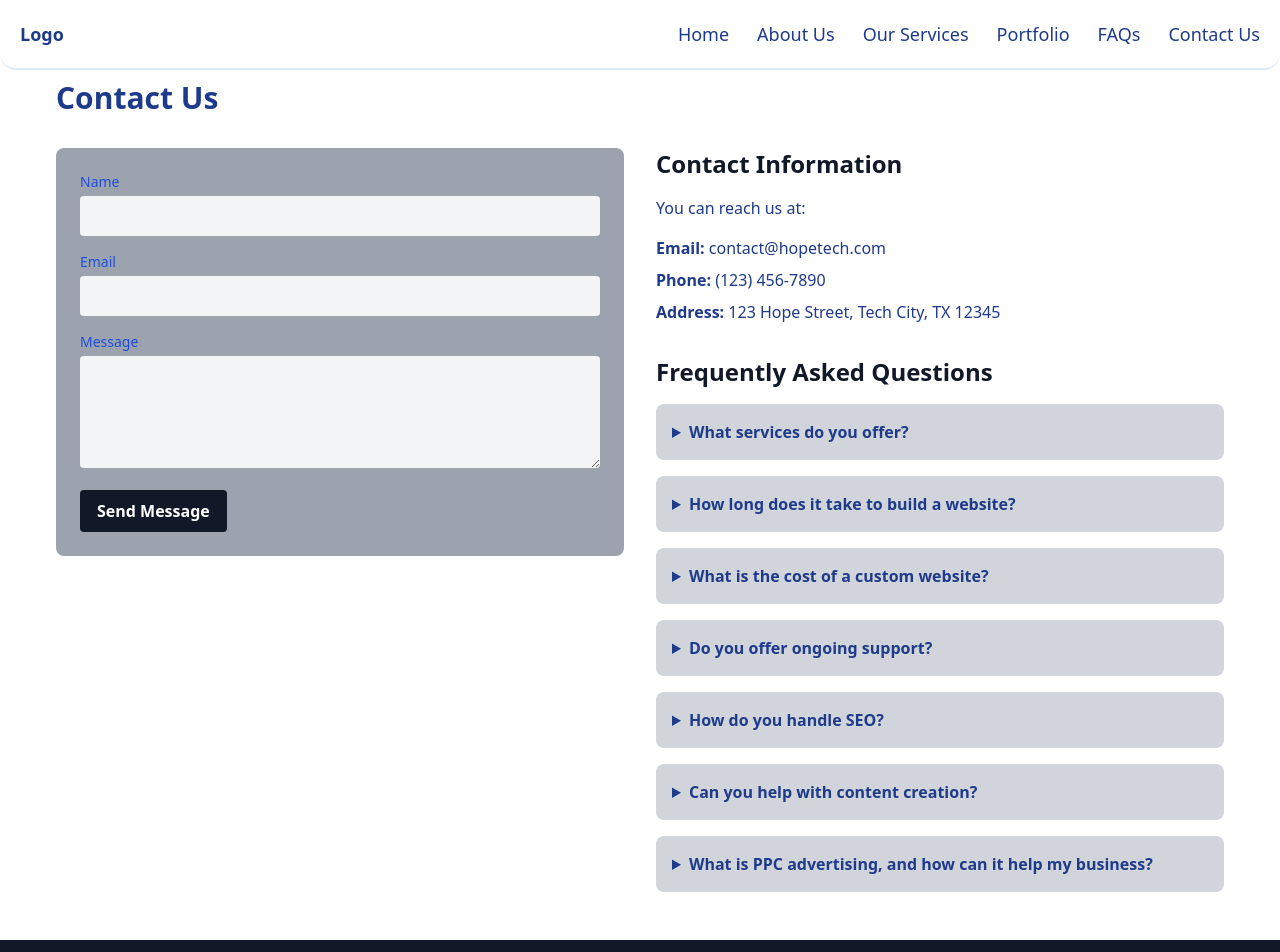
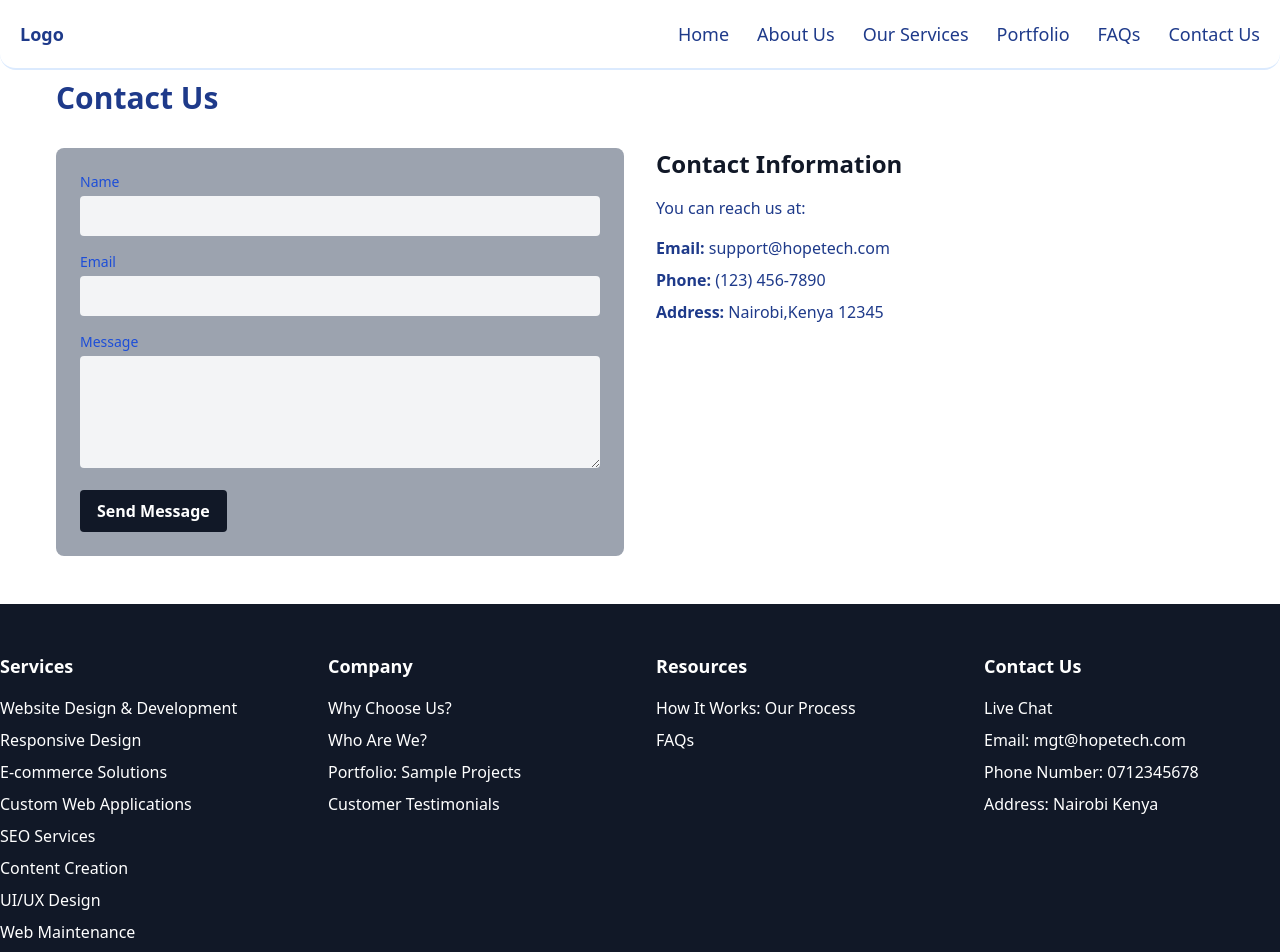
Before and after one commit to winny52/HopeTech, a React (Vite) app: page /contact in a window 1280 px wide. Shown: the top 952 px of the page. Built offline with nearby package versions, Linux system fonts and the light colour scheme.

Commit message:
Scrapped off FAQ in Contact page

```diff
--- a/src/components/Contact.jsx
+++ b/src/components/Contact.jsx
@@ -2,7 +2,7 @@ import React from 'react';
 
 const Contact = () => {
   return (
-    <div className=" text-blue-900 py-12 pt-20 mx-10">
+    <div className="text-blue-900 py-12 pt-20 mx-10">
       <div className="container mx-auto px-4">
         <h2 className="text-3xl font-bold mb-8">Contact Us</h2>
         <div className="grid grid-cols-1 md:grid-cols-2 gap-8">
@@ -28,40 +28,9 @@ const Contact = () => {
           <div>
             <h3 className="text-2xl text-gray-900 font-bold mb-4">Contact Information</h3>
             <p className="mb-4">You can reach us at:</p>
-            <p className="mb-2"><strong>Email:</strong> contact@hopetech.com</p>
+            <p className="mb-2"><strong>Email:</strong> support@hopetech.com</p>
             <p className="mb-2"><strong>Phone:</strong> (123) 456-7890</p>
-            <p className="mb-4"><strong>Address:</strong> 123 Hope Street, Tech City, TX 12345</p>
-            <h3 className="text-2xl  text-gray-900 font-bold mt-8 mb-4">Frequently Asked Questions</h3>
-            <div className="space-y-4">
-              <details className="bg-gray-300 p-4 rounded-lg">
-                <summary className="font-semibold cursor-pointer">What services do you offer?</summary>
-                <p className="mt-2">We offer a comprehensive range of web design and development services, including custom website design, responsive design, e-commerce solutions, custom web applications, UI/UX design, website maintenance, SEO services, content creation, and PPC advertising.</p>
-              </details>
-              <details className="bg-gray-300 p-4 rounded-lg">
-                <summary className="font-semibold cursor-pointer">How long does it take to build a website?</summary>
-                <p className="mt-2">The timeline for building a website depends on the scope and complexity of the project. On average, a custom website can take anywhere from 6 to 12 weeks to complete. This includes the discovery, planning, design, development, and testing phases. We will provide a detailed timeline for your specific project during the planning phase.</p>
-              </details>
-              <details className="bg-gray-300 p-4 rounded-lg">
-                <summary className="font-semibold cursor-pointer">What is the cost of a custom website?</summary>
-                <p className="mt-2">The cost of a custom website varies based on the scope and complexity of the project. We offer competitive pricing and flexible packages to suit different budgets and needs. During the discovery phase, we will provide a detailed quote based on your specific requirements.</p>
-              </details>
-              <details className="bg-gray-300 p-4 rounded-lg">
-                <summary className="font-semibold cursor-pointer">Do you offer ongoing support?</summary>
-                <p className="mt-2">Yes, we offer ongoing maintenance and support services to ensure that your website remains in top condition. Our maintenance plans include regular updates, security patches, performance optimization, and more. We are committed to providing long-term support to help you succeed.</p>
-              </details>
-              <details className="bg-gray-300 p-4 rounded-lg">
-                <summary className="font-semibold cursor-pointer">How do you handle SEO?</summary>
-                <p className="mt-2">Our SEO services include a comprehensive approach to improving your site’s visibility on search engines. This includes keyword research, on-page optimization, link building, and more. We use proven strategies and best practices to help you achieve higher rankings and drive more traffic to your site.</p>
-              </details>
-              <details className="bg-gray-300 p-4 rounded-lg">
-                <summary className="font-semibold cursor-pointer">Can you help with content creation?</summary>
-                <p className="mt-2">Yes, we offer content creation services, including copywriting, blog writing, video production, and more. Our team of skilled writers and content creators can help you create high-quality, engaging content that resonates with your audience and supports your marketing goals.</p>
-              </details>
-              <details className="bg-gray-300 p-4 rounded-lg">
-                <summary className="font-semibold cursor-pointer">What is PPC advertising, and how can it help my business?</summary>
-                <p className="mt-2">PPC (pay-per-click) advertising is a form of online advertising where you pay each time someone clicks on your ad. It’s a powerful tool for driving targeted traffic to your site and increasing conversions. Our PPC services include campaign setup, management, and optimization to help you maximize your ROI.</p>
-              </details>
-            </div>
+            <p className="mb-4"><strong>Address:</strong> Nairobi,Kenya 12345</p>
           </div>
         </div>
       </div>
```
